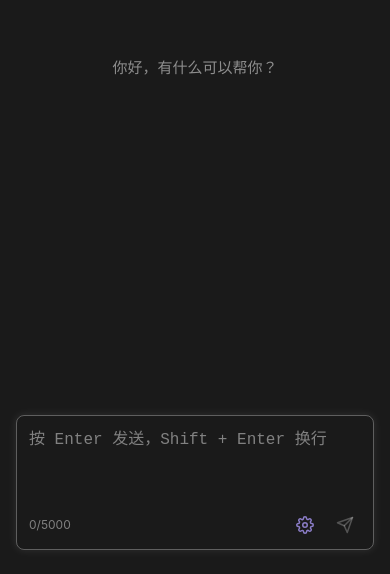
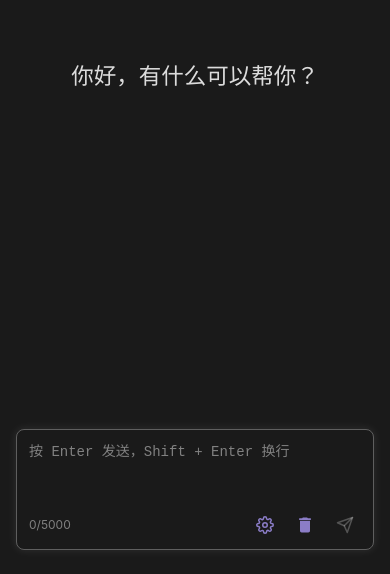
Before and after one commit to liuzhenyu-0803/assistant, a React (Vite) app: page / in a window 390 px wide. Shown: the part 270-844 px from the top of the page. Built offline with nearby package versions, Linux system fonts and the light colour scheme.

Commit message:
style: 优化界面样式
1. 调整空消息列表提示文字样式
2. 调整输入框字体大小
3. 移除消息项的下边距
4. 增加消息列表项之间的间距

```diff
--- a/src/App.tsx
+++ b/src/App.tsx
@@ -110,6 +110,10 @@ function App() {
     setShowConfigError(false)
   }
 
+  const handleClearChat = () => {
+    setMessages([])
+  }
+
   return (
     <div className="app">
       {showConfigError && (
@@ -124,6 +128,7 @@ function App() {
         onSend={handleSend}
         onAbort={handleAbort}
         onSettingsClick={() => setShowSettings(true)}
+        onClearChat={handleClearChat}
         isReceiving={isReceiving}
         placeholder="按 Enter 发送，Shift + Enter 换行"
       />
--- a/src/components/InputArea/index.tsx
+++ b/src/components/InputArea/index.tsx
@@ -16,12 +16,13 @@ import React, { useState } from 'react'
 import './styles.css'
 import { InputAreaProps } from '../../types/interfaces'
 import { cleanText, isEmptyText } from '../../utils/helpers'
-import { SendIcon, StopIcon, SettingsIcon } from '../icons'
+import { SendIcon, StopIcon, SettingsIcon, ClearIcon } from '../icons'
 
 export const InputArea: React.FC<InputAreaProps> = ({
   onSend,
   onAbort,
   onSettingsClick,
+  onClearChat,
   isReceiving,
   maxLength = 5000,
   disabled = false,
@@ -82,6 +83,13 @@ export const InputArea: React.FC<InputAreaProps> = ({
           >
             <SettingsIcon />
           </button>
+          <button
+            className="icon-button"
+            onClick={onClearChat}
+            title="清空会话"
+          >
+            <ClearIcon />
+          </button>
           {isReceiving ? (
             <button
               className="icon-button"
--- a/src/components/InputArea/styles.css
+++ b/src/components/InputArea/styles.css
@@ -11,11 +11,6 @@
  * @lastModified 2025-02-15
  */
 
-.input-container {
-  width: 100%;
-  padding: 20px 32px;
-  box-sizing: border-box;
-}
 
 .input-area {
   width: 100%;
@@ -30,6 +25,7 @@
   gap: 4px;
   box-shadow: 0 0 10px rgba(255, 255, 255, 0.1);
   transition: all 0.2s ease-in-out;
+  margin: 0 16px;
 }
 
 .input-area:focus-within {
@@ -38,13 +34,15 @@
 }
 
 .edit-box {
+  width: 100%;
+  resize: none;
+  border: none;
+  outline: none;
+  background: transparent;
+  color: #fff;
+  font-size: 14px;
+  line-height: 1.5;
   padding: 0;
-  border: none;
-  background: none;
-  color: #e0e0e0;
-  resize: none;
-  font-size: 16px;
-  line-height: 1.6;
   min-height: 48px;
   max-height: 200px;
   caret-width: 2px;
@@ -150,16 +148,10 @@
 
 /* 响应式布局 */
 @media (max-width: 768px) {
-  .input-container {
-    padding: 10px 24px;
-  }
   .input-area {
     margin: 8px;
   }
 }
 
 @media (max-width: 480px) {
-  .input-container {
-    padding: 10px 16px;
-  }
 }
--- a/src/components/Message/styles.css
+++ b/src/components/Message/styles.css
@@ -5,7 +5,7 @@
 
 .message-item {
   display: flex;
-  margin-bottom: 20px;
+  margin-bottom: 0;
   animation: fadeIn 0.3s ease-in-out;
 }
 
--- a/src/components/MessageList/styles.css
+++ b/src/components/MessageList/styles.css
@@ -15,11 +15,11 @@
   flex: 1;
   width: 100%;
   overflow-y: auto;
-  padding: 20px 0;
+  padding: 0;
   box-sizing: border-box;
   display: flex;
   flex-direction: column;
-  gap: 16px;
+  gap: 32px;
   background: transparent;
 }
 
@@ -46,8 +46,9 @@
 .message-list.empty {
   align-items: center;
   justify-content: center;
-  color: rgba(255, 255, 255, 0.5);
-  font-size: 15px;
+  color: rgba(255, 255, 255, 0.85);
+  font-size: 22.5px;
+  font-weight: 600;
 }
 
 .message-list.empty p {
@@ -97,12 +98,12 @@
 /* 响应式布局 */
 @media (max-width: 768px) {
   .message-list {
-    padding: 10px 0;
+    padding: 0;
   }
 }
 
 @media (max-width: 480px) {
   .message-list {
-    padding: 10px 0;
+    padding: 0;
   }
 }
--- a/src/components/icons/index.tsx
+++ b/src/components/icons/index.tsx
@@ -6,6 +6,7 @@
  * - SendIcon: 发送按钮图标
  * - StopIcon: 停止接收图标
  * - SettingsIcon: 设置图标
+ * - ClearIcon: 清空图标
  *
  * @author AI助手开发团队
  * @lastModified 2025-02-15
@@ -33,3 +34,9 @@ export const SettingsIcon: React.FC = () => (
     <path d="M19.4 15a1.65 1.65 0 0 0 .33 1.82l.06.06a2 2 0 0 1 0 2.83 2 2 0 0 1-2.83 0l-.06-.06a1.65 1.65 0 0 0-1.82-.33 1.65 1.65 0 0 0-1 1.51V21a2 2 0 0 1-2 2 2 2 0 0 1-2-2v-.09A1.65 1.65 0 0 0 9 19.4a1.65 1.65 0 0 0-1.82.33l-.06.06a2 2 0 0 1-2.83 0 2 2 0 0 1 0-2.83l.06-.06a1.65 1.65 0 0 0 .33-1.82 1.65 1.65 0 0 0-1.51-1H3a2 2 0 0 1-2-2 2 2 0 0 1 2-2h.09A1.65 1.65 0 0 0 4.6 9a1.65 1.65 0 0 0-.33-1.82l-.06-.06a2 2 0 0 1 0-2.83 2 2 0 0 1 2.83 0l.06.06a1.65 1.65 0 0 0 1.82.33H9a1.65 1.65 0 0 0 1-1.51V3a2 2 0 0 1 2-2 2 2 0 0 1 2 2v.09a1.65 1.65 0 0 0 1 1.51 1.65 1.65 0 0 0 1.82-.33l.06-.06a2 2 0 0 1 2.83 0 2 2 0 0 1 0 2.83l-.06.06a1.65 1.65 0 0 0-.33 1.82V9a1.65 1.65 0 0 0 1.51 1H21a2 2 0 0 1 2 2 2 2 0 0 1-2 2h-.09a1.65 1.65 0 0 0-1.51 1z"></path>
   </svg>
 )
+
+export const ClearIcon = () => (
+  <svg width="20" height="20" viewBox="0 0 24 24" fill="none" xmlns="http://www.w3.org/2000/svg">
+    <path d="M6 19c0 1.1.9 2 2 2h8c1.1 0 2-.9 2-2V7H6v12zM19 4h-3.5l-1-1h-5l-1 1H5v2h14V4z" fill="currentColor"/>
+  </svg>
+)
--- a/src/types/interfaces.ts
+++ b/src/types/interfaces.ts
@@ -38,9 +38,10 @@ export interface Message {
 
 // 输入区属性接口
 export interface InputAreaProps {
-  onSend: (content: string) => Promise<void>
+  onSend: (message: string) => Promise<void>
   onAbort: () => void
   onSettingsClick: () => void
+  onClearChat: () => void
   isReceiving: boolean
   maxLength?: number
   disabled?: boolean
```
